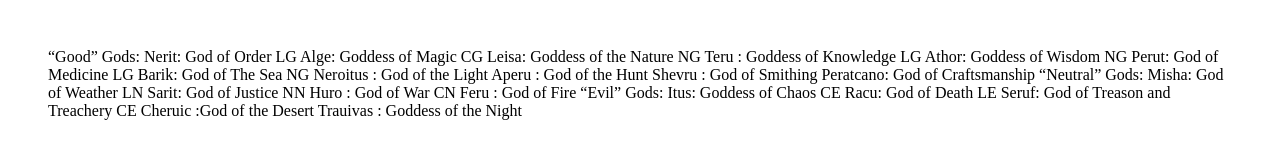
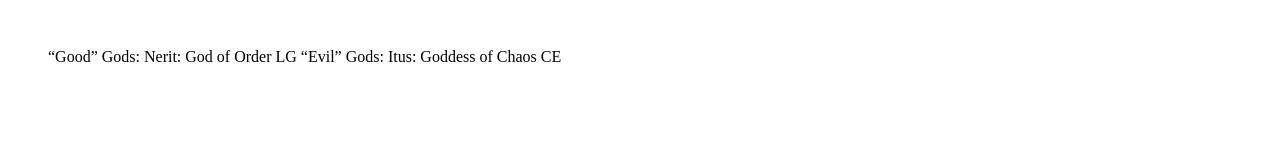
Before and after one commit to BlueSeawave/Sekai, a plain HTML site: page gods/g1.html in a window 1280 px wide. Drawn offline with Linux system fonts and the light colour scheme; files that its build step writes are made by us from their sources.

Commit message:
Update g1.html

```diff
--- a/gods/g1.html
+++ b/gods/g1.html
@@ -11,29 +11,9 @@
      <p>
       “Good” Gods:
 Nerit: God of Order LG
-Alge: Goddess of Magic CG
-Leisa: Goddess of the Nature NG
-Teru : Goddess of Knowledge LG
-Athor: Goddess of Wisdom NG
-Perut: God of Medicine LG
-Barik: God of The Sea NG
-Neroitus : God of the Light
-Aperu : God of the Hunt
-Shevru : God of Smithing
-Peratcano: God of Craftsmanship
-
-“Neutral” Gods:
-Misha: God of Weather LN
-Sarit: God of Justice NN
-Huro : God of War CN
-Feru : God of Fire
-
 
 “Evil” Gods:
 Itus: Goddess of Chaos CE
-Racu: God of Death LE
-Seruf: God of Treason and Treachery CE
-Cheruic :God of the Desert
-Trauivas : Goddess of the Night</p>
+</p>
    </body>
 </html>
```
